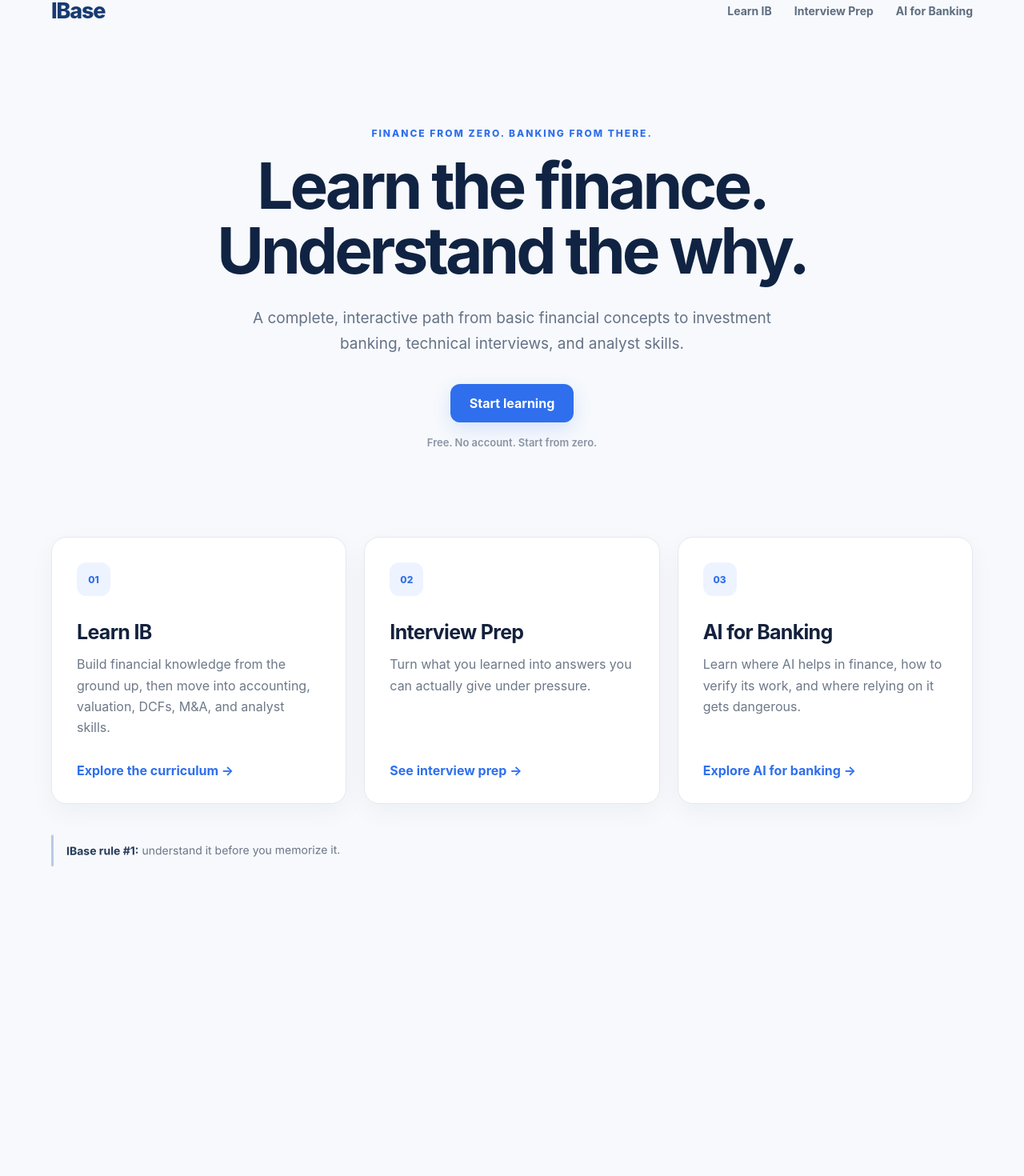
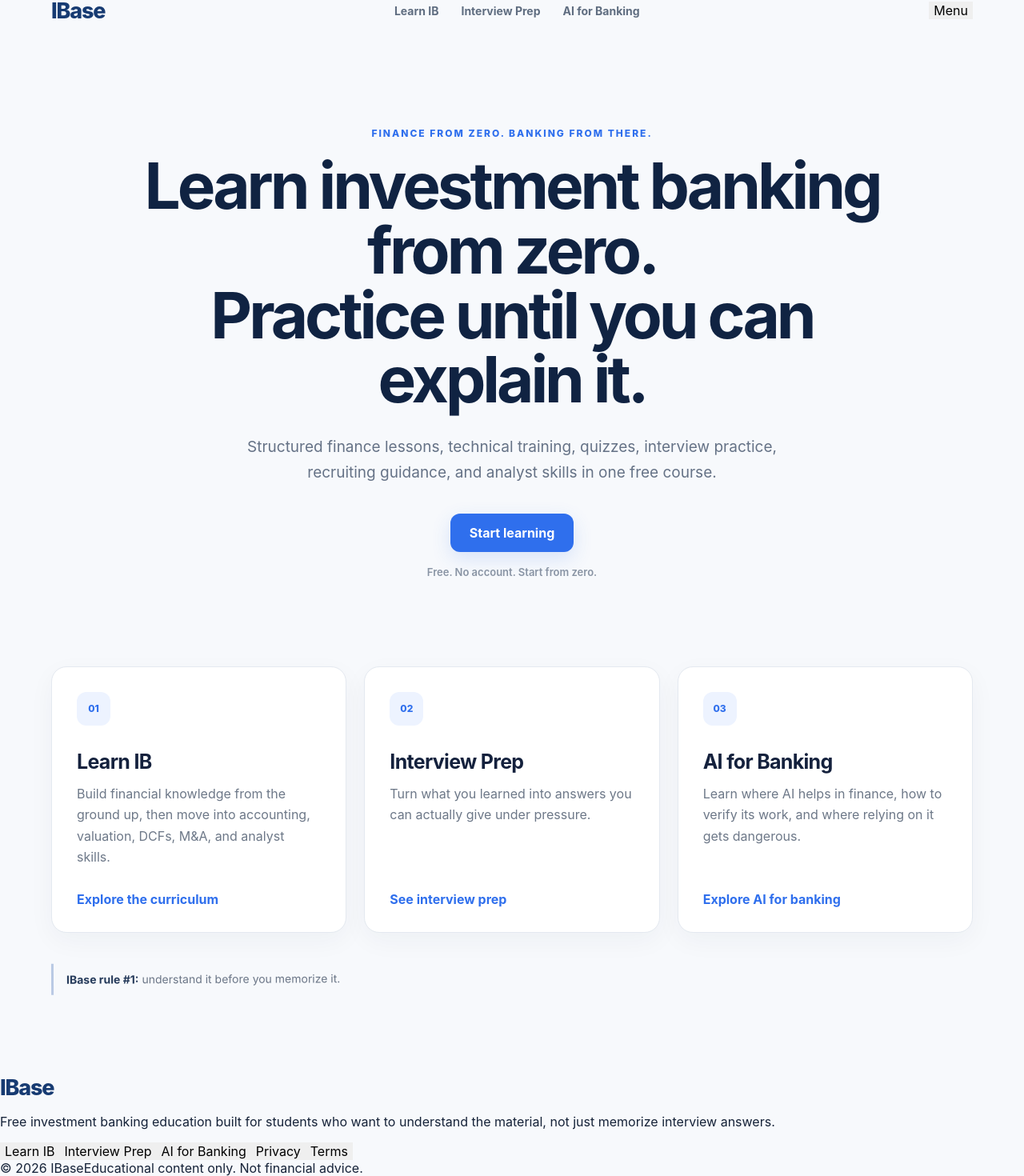
Before and after one commit to Trackifer-student/ibase, a React (Vite) app: page / in a window 1280 px wide. Shown: the part 28-1498 px from the top of the page at 80% size. Before the commit the page ends 1210 px from the top, so only its background shows below. Built offline with nearby package versions, Linux system fonts and the light colour scheme.

Commit message:
Add launch pages, metadata, footer, and mobile navigation

```diff
--- a/src/App.jsx
+++ b/src/App.jsx
@@ -10,6 +10,10 @@ import {
 } from './utils/quizBuilder'
 import QuizRunner from './components/QuizRunner'
 import InterviewPrep from './components/InterviewPrep'
+import HomeNav from './components/HomeNav'
+import SiteFooter from './components/SiteFooter'
+import LegalPage from './components/LegalPage'
+import NotFound from './components/NotFound'
 import './App.css'
 
 function RichText({ children, onConcept }) {
@@ -99,9 +103,19 @@ function ConceptModal({
   )
 }
 
+const pageFromPath = () => {
+  const path = window.location.pathname.replace(/\/+$/, '') || '/'
+
+  if (path === '/') return 'home'
+  if (path === '/privacy') return 'privacy'
+  if (path === '/terms') return 'terms'
+
+  return 'not-found'
+}
+
 function App() {
   const [page, setPage] =
-    useState('home')
+    useState(pageFromPath)
 
   const [activeTrack, setActiveTrack] =
     useState(null)
@@ -269,6 +283,60 @@ function App() {
     )
   }, [needsReview])
 
+  useEffect(() => {
+    const onPopState = () => setPage(pageFromPath())
+    window.addEventListener('popstate', onPopState)
+    return () => window.removeEventListener('popstate', onPopState)
+  }, [])
+
+  useEffect(() => {
+    const titles = {
+      home: 'IBase | Learn Investment Banking from Zero',
+      learn: 'Investment Banking Curriculum | IBase',
+      interview: 'Investment Banking Interview Prep | IBase',
+      ai: 'AI for Banking Course | IBase',
+      review: 'Review Queue | IBase',
+      quiz: 'Quiz | IBase',
+      privacy: 'Privacy Policy | IBase',
+      terms: 'Terms and Conditions | IBase',
+      'not-found': 'Page Not Found | IBase',
+    }
+
+    let title = titles[page] || 'IBase'
+
+    if (page === 'track' && activeTrack) {
+      title = `${activeTrack.title} | IBase`
+    } else if (page === 'module' && activeModule) {
+      title = `${activeModule.title} | IBase`
+    } else if (page === 'lesson' && activeLesson) {
+      title = `${activeLesson.title} | IBase`
+    } else if (page === 'quiz' && quizConfig?.title) {
+      title = `${quizConfig.title} | IBase`
+    }
+
+    document.title = title
+
+    const descriptions = {
+      home:
+        'Free investment banking lessons, quizzes, interview practice, recruiting guides, and analyst skill training for students starting from zero.',
+      learn:
+        'Learn finance and investment banking from the ground up with structured lessons, worked examples, quizzes, and cumulative exams.',
+      interview:
+        'Practice investment banking technical, behavioral, markets, and deal interview questions by topic and difficulty.',
+      ai:
+        'Learn practical AI workflows for banking research, filings, Excel, model checking, presentations, prompting, verification, and confidentiality.',
+      privacy:
+        'Read how IBase handles local learning data, browser storage, and privacy.',
+      terms:
+        'Read the terms and conditions for using IBase educational content.',
+    }
+
+    const meta = document.querySelector('meta[name="description"]')
+    if (meta) {
+      meta.setAttribute('content', descriptions[page] || descriptions.home)
+    }
+  }, [page, activeTrack, activeModule, activeLesson, quizConfig])
+
   /*
     General helpers
   */
@@ -289,19 +357,62 @@ function App() {
   const scrollTop = () => {
     window.scrollTo({
       top: 0,
-      behavior: 'smooth',
+      behavior: 'auto',
     })
   }
 
+  const useRootPath = () => {
+    if (window.location.pathname !== '/') {
+      window.history.pushState({}, '', '/')
+    }
+  }
+
   const goHome = () => {
+    useRootPath()
     setPage('home')
     scrollTop()
   }
 
   const openLearn = () => {
+    useRootPath()
     setPage('learn')
     scrollTop()
   }
+
+  const openInterview = () => {
+    useRootPath()
+    setPage('interview')
+    scrollTop()
+  }
+
+  const openAI = () => {
+    useRootPath()
+    setPage('ai')
+    scrollTop()
+  }
+
+  const openPrivacy = () => {
+    window.history.pushState({}, '', '/privacy')
+    setPage('privacy')
+    scrollTop()
+  }
+
+  const openTerms = () => {
+    window.history.pushState({}, '', '/terms')
+    setPage('terms')
+    scrollTop()
+  }
+
+  const renderFooter = () => (
+    <SiteFooter
+      onHome={goHome}
+      onLearn={openLearn}
+      onInterview={openInterview}
+      onAI={openAI}
+      onPrivacy={openPrivacy}
+      onTerms={openTerms}
+    />
+  )
 
   const openTrack = (track) => {
     setActiveTrack(track)
@@ -696,6 +807,36 @@ function App() {
           )}
         </div>
       </div>
+    )
+  }
+
+  if (page === 'privacy' || page === 'terms') {
+    return (
+      <main>
+        <nav className="site-nav">
+          <button className="brand-button" onClick={goHome} aria-label="IBase home">
+            IBase
+          </button>
+        </nav>
+
+        <LegalPage type={page} onBack={goHome} />
+        {renderFooter()}
+      </main>
+    )
+  }
+
+  if (page === 'not-found') {
+    return (
+      <main>
+        <nav className="site-nav">
+          <button className="brand-button" onClick={goHome} aria-label="IBase home">
+            IBase
+          </button>
+        </nav>
+
+        <NotFound onHome={goHome} />
+        {renderFooter()}
+      </main>
     )
   }
 
@@ -2132,6 +2273,8 @@ function App() {
             </button>
           </div>
         </section>
+
+        {renderFooter()}
       </main>
     )
   }
@@ -2252,6 +2395,8 @@ function App() {
             </button>
           </div>
         </section>
+
+        {renderFooter()}
       </main>
     )
   }
@@ -2395,6 +2540,8 @@ function App() {
             </button>
           </div>
         </section>
+
+        {renderFooter()}
       </main>
     )
   }
@@ -2415,6 +2562,7 @@ function App() {
         </nav>
 
         <InterviewPrep onBack={goHome} />
+        {renderFooter()}
       </main>
     )
   }
@@ -2483,6 +2631,8 @@ function App() {
             </p>
           </div>
         </section>
+
+        {renderFooter()}
       </main>
     )
   }
@@ -2493,38 +2643,12 @@ function App() {
 
   return (
     <main>
-      <nav className="site-nav">
-        <button
-          className="brand-button"
-          onClick={goHome}
-        >
-          IBase
-        </button>
-
-        <div className="nav-links">
-          <button onClick={openLearn}>
-            Learn IB
-          </button>
-
-          <button
-            onClick={() => {
-              setPage('interview')
-              scrollTop()
-            }}
-          >
-            Interview Prep
-          </button>
-
-          <button
-            onClick={() => {
-              setPage('ai')
-              scrollTop()
-            }}
-          >
-            AI for Banking
-          </button>
-        </div>
-      </nav>
+      <HomeNav
+        onHome={goHome}
+        onLearn={openLearn}
+        onInterview={openInterview}
+        onAI={openAI}
+      />
 
       <section className="hero">
         <p className="eyebrow">
@@ -2533,17 +2657,14 @@ function App() {
         </p>
 
         <h1>
-          Learn the finance.
+          Learn investment banking from zero.
           <br />
-          Understand the why.
+          Practice until you can explain it.
         </h1>
 
         <p className="subtitle">
-          A complete, interactive path
-          from basic financial concepts
-          to investment banking,
-          technical interviews, and
-          analyst skills.
+          Structured finance lessons, technical training, quizzes, interview
+          practice, recruiting guidance, and analyst skills in one free course.
         </p>
 
         <button
@@ -2574,7 +2695,7 @@ function App() {
           </p>
 
           <button>
-            Explore the curriculum →
+            Explore the curriculum
           </button>
         </article>
 
@@ -2597,7 +2718,7 @@ function App() {
           </p>
 
           <button>
-            See interview prep →
+            See interview prep
           </button>
         </article>
 
@@ -2621,7 +2742,7 @@ function App() {
           </p>
 
           <button>
-            Explore AI for banking →
+            Explore AI for banking
           </button>
         </article>
       </section>
@@ -2635,6 +2756,8 @@ function App() {
           memorize it.
         </p>
       </section>
+
+      {renderFooter()}
     </main>
   )
 }
```
